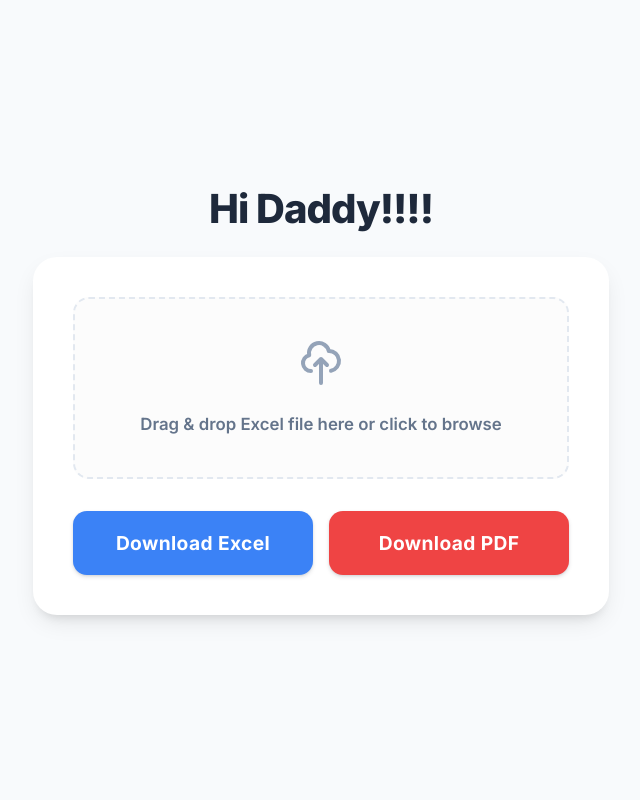
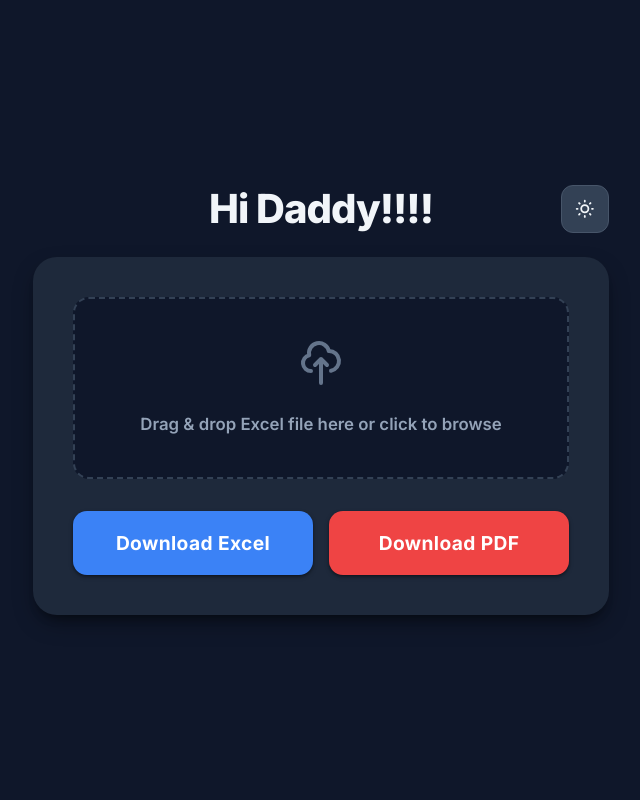
Before and after one commit to rayala144/chit_excel_flask_app, a Flask app: page / in a window 1280 px wide. Shown: the whole page, without its empty margins (319-959 px from the left). Run offline with Flask 3, Linux system fonts and the light colour scheme.

Commit message:
Implemented dark theme

```diff
--- a/templates/index.html
+++ b/templates/index.html
@@ -4,6 +4,13 @@
     <meta charset="UTF-8">
     <meta name="viewport" content="width=device-width, initial-scale=1.0">
     <title>Excel Processor - Modern Upload</title>
+    <script>
+        (function () {
+            const stored = localStorage.getItem('theme');
+            const theme = stored === 'dark' || stored === 'light' ? stored : 'dark';
+            document.documentElement.setAttribute('data-theme', theme);
+        })();
+    </script>
     <link rel="preconnect" href="https://fonts.googleapis.com">
     <link rel="preconnect" href="https://fonts.gstatic.com" crossorigin>
     <link href="https://fonts.googleapis.com/css2?family=Inter:wght@500;600;700;800&display=swap" rel="stylesheet">
@@ -21,8 +28,38 @@
             --text-muted: #64748b;
             --error-bg: #fee2e2;
             --error-text: #991b1b;
+            --error-border: #fecaca;
             --border-color: #e2e8f0;
+            --drop-zone-bg: #fcfcfc;
+            --drop-zone-hover-bg: #eff6ff;
+            --icon-muted: #94a3b8;
+            --card-shadow: 0 10px 25px -5px rgba(0, 0, 0, 0.1), 0 8px 10px -6px rgba(0, 0, 0, 0.1);
+            --btn-shadow: 0 2px 4px rgba(15, 23, 42, 0.12), 0 1px 2px rgba(15, 23, 42, 0.08);
+            --focus-outline: #1e293b;
+            --toggle-bg: #ffffff;
+            --toggle-border: #e2e8f0;
+            --toggle-hover: #f1f5f9;
             --btn-font: 'Inter', system-ui, -apple-system, BlinkMacSystemFont, 'Segoe UI', Roboto, sans-serif;
+        }
+
+        [data-theme="dark"] {
+            --bg-color: #0f172a;
+            --card-bg: #1e293b;
+            --text-color: #f1f5f9;
+            --text-muted: #94a3b8;
+            --error-bg: #450a0a;
+            --error-text: #fecaca;
+            --error-border: #7f1d1d;
+            --border-color: #334155;
+            --drop-zone-bg: #0f172a;
+            --drop-zone-hover-bg: #1e3a5f;
+            --icon-muted: #64748b;
+            --card-shadow: 0 10px 25px -5px rgba(0, 0, 0, 0.45), 0 8px 10px -6px rgba(0, 0, 0, 0.35);
+            --btn-shadow: 0 2px 4px rgba(0, 0, 0, 0.35), 0 1px 2px rgba(0, 0, 0, 0.25);
+            --focus-outline: #93c5fd;
+            --toggle-bg: #334155;
+            --toggle-border: #475569;
+            --toggle-hover: #475569;
         }
 
         * {
@@ -42,6 +79,72 @@
             font-size: 1.125rem;
             line-height: 1.5;
             -webkit-font-smoothing: antialiased;
+            transition: background-color 0.2s ease, color 0.2s ease;
+        }
+
+        .page-header {
+            position: relative;
+            display: flex;
+            align-items: center;
+            justify-content: center;
+            min-height: 3rem;
+            margin-bottom: 1.5rem;
+        }
+
+        .page-header h1 {
+            margin: 0;
+            text-align: center;
+            width: 100%;
+        }
+
+        .theme-toggle {
+            position: absolute;
+            right: 0;
+            top: 50%;
+            transform: translateY(-50%);
+            display: flex;
+            align-items: center;
+            justify-content: center;
+            width: 3rem;
+            height: 3rem;
+            padding: 0;
+            border-radius: 0.75rem;
+            border: 1px solid var(--toggle-border);
+            background-color: var(--toggle-bg);
+            color: var(--text-color);
+            cursor: pointer;
+            transition: background-color 0.2s ease, border-color 0.2s ease, transform 0.15s ease;
+            -webkit-tap-highlight-color: transparent;
+        }
+
+        .theme-toggle:hover {
+            background-color: var(--toggle-hover);
+        }
+
+        .theme-toggle:active {
+            transform: translateY(-50%) scale(0.96);
+        }
+
+        .theme-toggle:focus-visible {
+            outline: 3px solid var(--focus-outline);
+            outline-offset: 3px;
+        }
+
+        .theme-toggle__icon {
+            width: 1.35rem;
+            height: 1.35rem;
+        }
+
+        .theme-toggle__icon--sun {
+            display: none;
+        }
+
+        [data-theme="dark"] .theme-toggle__icon--moon {
+            display: none;
+        }
+
+        [data-theme="dark"] .theme-toggle__icon--sun {
+            display: block;
         }
 
         .container {
@@ -54,8 +157,6 @@
             font-family: var(--btn-font);
             font-size: clamp(1.75rem, 6vw, 2.5rem);
             font-weight: 800;
-            margin: 0 0 1.5rem;
-            text-align: center;
             color: var(--text-color);
             letter-spacing: -0.025em;
             line-height: 1.2;
@@ -65,8 +166,9 @@
             background-color: var(--card-bg);
             padding: 2.5rem;
             border-radius: 1.5rem;
-            box-shadow: 0 10px 25px -5px rgba(0, 0, 0, 0.1), 0 8px 10px -6px rgba(0, 0, 0, 0.1);
+            box-shadow: var(--card-shadow);
             text-align: center;
+            transition: background-color 0.2s ease, box-shadow 0.2s ease;
         }
 
         .error-message {
@@ -78,7 +180,7 @@
             font-size: 1.05rem;
             font-weight: 600;
             line-height: 1.45;
-            border: 1px solid #fecaca;
+            border: 1px solid var(--error-border);
             text-align: left;
         }
 
@@ -89,14 +191,14 @@
             transition: border-color 0.2s ease, background-color 0.2s ease, transform 0.15s ease;
             cursor: pointer;
             position: relative;
-            background-color: #fcfcfc;
+            background-color: var(--drop-zone-bg);
             -webkit-tap-highlight-color: transparent;
         }
 
         .drop-zone:hover,
         .drop-zone.drag-over {
             border-color: var(--primary-color);
-            background-color: #eff6ff;
+            background-color: var(--drop-zone-hover-bg);
         }
 
         .drop-zone:active {
@@ -156,9 +258,7 @@
                 background-color 0.2s ease,
                 transform 0.15s ease,
                 box-shadow 0.2s ease;
-            box-shadow:
-                0 2px 4px rgba(15, 23, 42, 0.12),
-                0 1px 2px rgba(15, 23, 42, 0.08);
+            box-shadow: var(--btn-shadow);
         }
 
         .btn-primary {
@@ -200,8 +300,15 @@
         }
 
         .btn:focus-visible {
-            outline: 3px solid #1e293b;
+            outline: 3px solid var(--focus-outline);
             outline-offset: 3px;
+        }
+
+        .drop-zone__icon {
+            width: 48px;
+            height: 48px;
+            margin-bottom: 1rem;
+            color: var(--icon-muted);
         }
 
         .btn:disabled {
@@ -229,7 +336,7 @@
                 padding: 1.5rem 1.25rem;
             }
 
-            h1 {
+            .page-header {
                 margin-bottom: 1.25rem;
             }
 
@@ -280,7 +387,17 @@
 </head>
 <body>
     <div class="container">
-        <h1>Hi Daddy!!!!</h1>
+        <div class="page-header">
+            <h1>Hi Daddy!!!!</h1>
+            <button type="button" class="theme-toggle" id="theme-toggle" aria-label="Switch to dark theme" title="Switch theme">
+                <svg class="theme-toggle__icon theme-toggle__icon--moon" aria-hidden="true" fill="none" stroke="currentColor" viewBox="0 0 24 24">
+                    <path stroke-linecap="round" stroke-linejoin="round" stroke-width="2" d="M20.354 15.354A9 9 0 018.646 3.646 9.003 9.003 0 0012 21a9.003 9.003 0 008.354-5.646z"></path>
+                </svg>
+                <svg class="theme-toggle__icon theme-toggle__icon--sun" aria-hidden="true" fill="none" stroke="currentColor" viewBox="0 0 24 24">
+                    <path stroke-linecap="round" stroke-linejoin="round" stroke-width="2" d="M12 3v1m0 16v1m9-9h-1M4 12H3m15.364 6.364l-.707-.707M6.343 6.343l-.707-.707m12.728 0l-.707.707M6.343 17.657l-.707.707M16 12a4 4 0 11-8 0 4 4 0 018 0z"></path>
+                </svg>
+            </button>
+        </div>
 
         <div class="upload-card">
             {% if error %}
@@ -290,7 +407,7 @@
             <form action="/" method="POST" enctype="multipart/form-data">
                 <div class="drop-zone" id="drop-zone">
                     <span class="drop-zone__prompt">
-                        <svg class="icon" style="width: 48px; height: 48px; margin-bottom: 1rem; color: #94a3b8;" fill="none" stroke="currentColor" viewBox="0 0 24 24">
+                        <svg class="drop-zone__icon" fill="none" stroke="currentColor" viewBox="0 0 24 24" aria-hidden="true">
                             <path stroke-linecap="round" stroke-linejoin="round" stroke-width="2" d="M7 16a4 4 0 01-.88-7.903A5 5 0 1115.9 6L16 6a5 5 0 011 9.9M15 13l-3-3m0 0l-3 3m3-3v12"></path>
                         </svg><br>
                         Drag & drop Excel file here or click to browse
@@ -314,6 +431,21 @@
     </div>
 
     <script>
+        const themeToggle = document.getElementById('theme-toggle');
+
+        function applyTheme(theme) {
+            document.documentElement.setAttribute('data-theme', theme);
+            localStorage.setItem('theme', theme);
+            const isDark = theme === 'dark';
+            themeToggle.setAttribute('aria-label', isDark ? 'Switch to light theme' : 'Switch to dark theme');
+            themeToggle.title = isDark ? 'Light mode' : 'Dark mode';
+        }
+
+        themeToggle.addEventListener('click', () => {
+            const next = document.documentElement.getAttribute('data-theme') === 'dark' ? 'light' : 'dark';
+            applyTheme(next);
+        });
+
         const dropZone = document.getElementById('drop-zone');
         const fileInput = document.getElementById('file-input');
         const fileInfo = document.getElementById('file-info');
```
